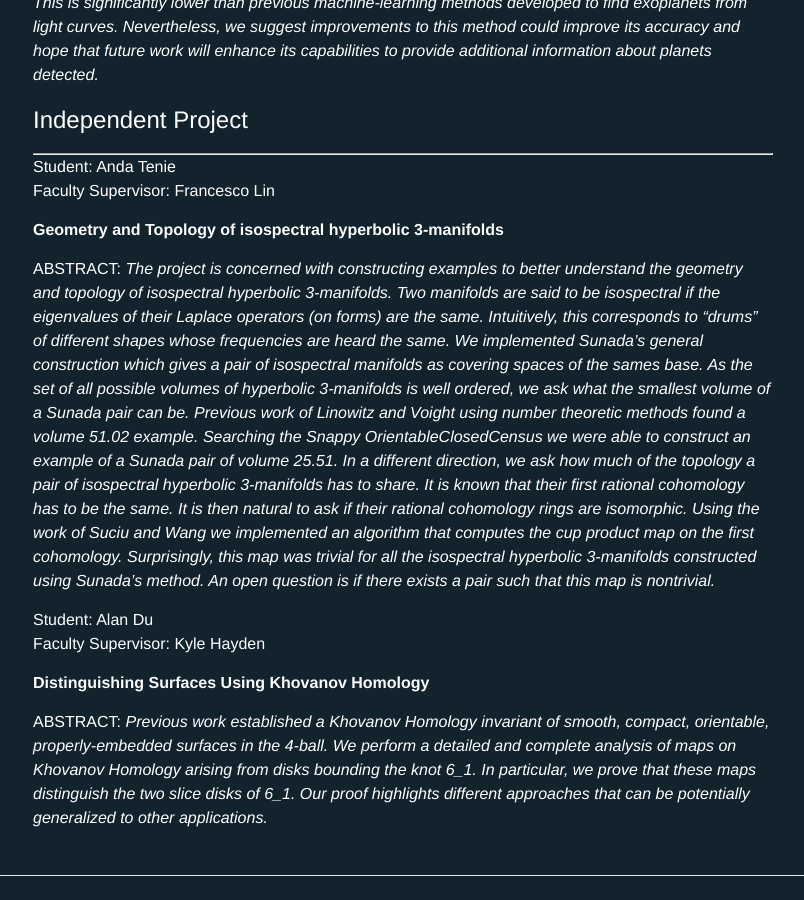
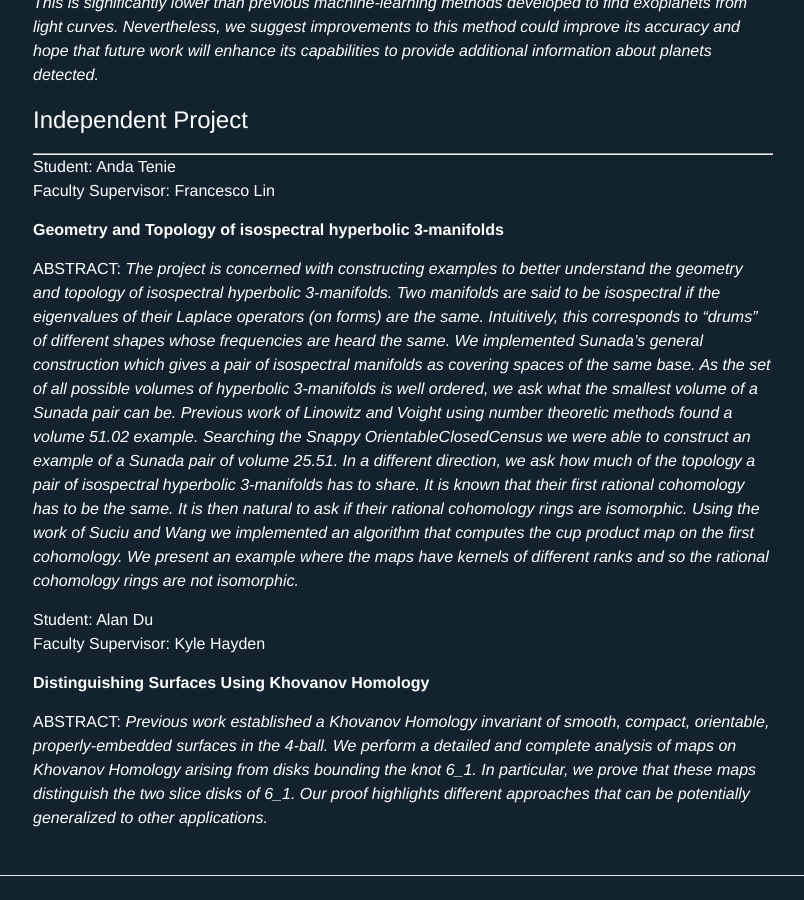
Before and after one commit to ColumbiaUndergradMathModeling/Home, a Jekyll site: the page built from pages/sums/su21.md, in a window 1280 px wide and 900 px high, scrolled down 4297 px. Shown: the whole window, without its empty margins (237-1041 px from the left). Built offline with Jekyll 4.4.1, drawn with Linux system fonts in a browser that asks for light colours.

Commit message:
Update su21.md

```diff
--- a/pages/sums/su21.md
+++ b/pages/sums/su21.md
@@ -195,9 +195,9 @@ Faculty Supervisor: Francesco Lin <br/>
 #### **Geometry and Topology of isospectral hyperbolic 3-manifolds**
 
 ABSTRACT: *The project is concerned with constructing examples to better understand the geometry and topology of isospectral hyperbolic 3-manifolds. Two manifolds are said to be isospectral if the eigenvalues of their Laplace operators (on forms) are the same. Intuitively, this corresponds to “drums” of different shapes whose frequencies are heard the same.
-We implemented Sunada's general construction which gives a pair of isospectral manifolds as covering spaces of the sames base.
+We implemented Sunada's general construction which gives a pair of isospectral manifolds as covering spaces of the same base.
 As the set of all possible volumes of hyperbolic 3-manifolds is well ordered, we ask what the smallest volume of a Sunada pair can be. Previous work of Linowitz and Voight using number theoretic methods found a volume 51.02 example. Searching the Snappy OrientableClosedCensus we were able to construct an example of a Sunada pair of volume 25.51.
-In a different direction, we ask how much of the topology a pair of isospectral hyperbolic 3-manifolds has to share. It is known that their first rational cohomology has to be the same. It is then natural to ask if their rational cohomology rings are isomorphic. Using the work of Suciu and Wang we implemented an algorithm that computes the cup product map on the first cohomology. Surprisingly, this map was trivial for all the isospectral hyperbolic 3-manifolds constructed using Sunada’s method. An open question is if there exists a pair such that this map is nontrivial.*
+In a different direction, we ask how much of the topology a pair of isospectral hyperbolic 3-manifolds has to share. It is known that their first rational cohomology has to be the same. It is then natural to ask if their rational cohomology rings are isomorphic. Using the work of Suciu and Wang we implemented an algorithm that computes the cup product map on the first cohomology. We present an example where the maps have kernels of different ranks and so the rational cohomology rings are not isomorphic.*
 
 Student: Alan Du <br/>
 Faculty Supervisor: Kyle Hayden <br/>
```
